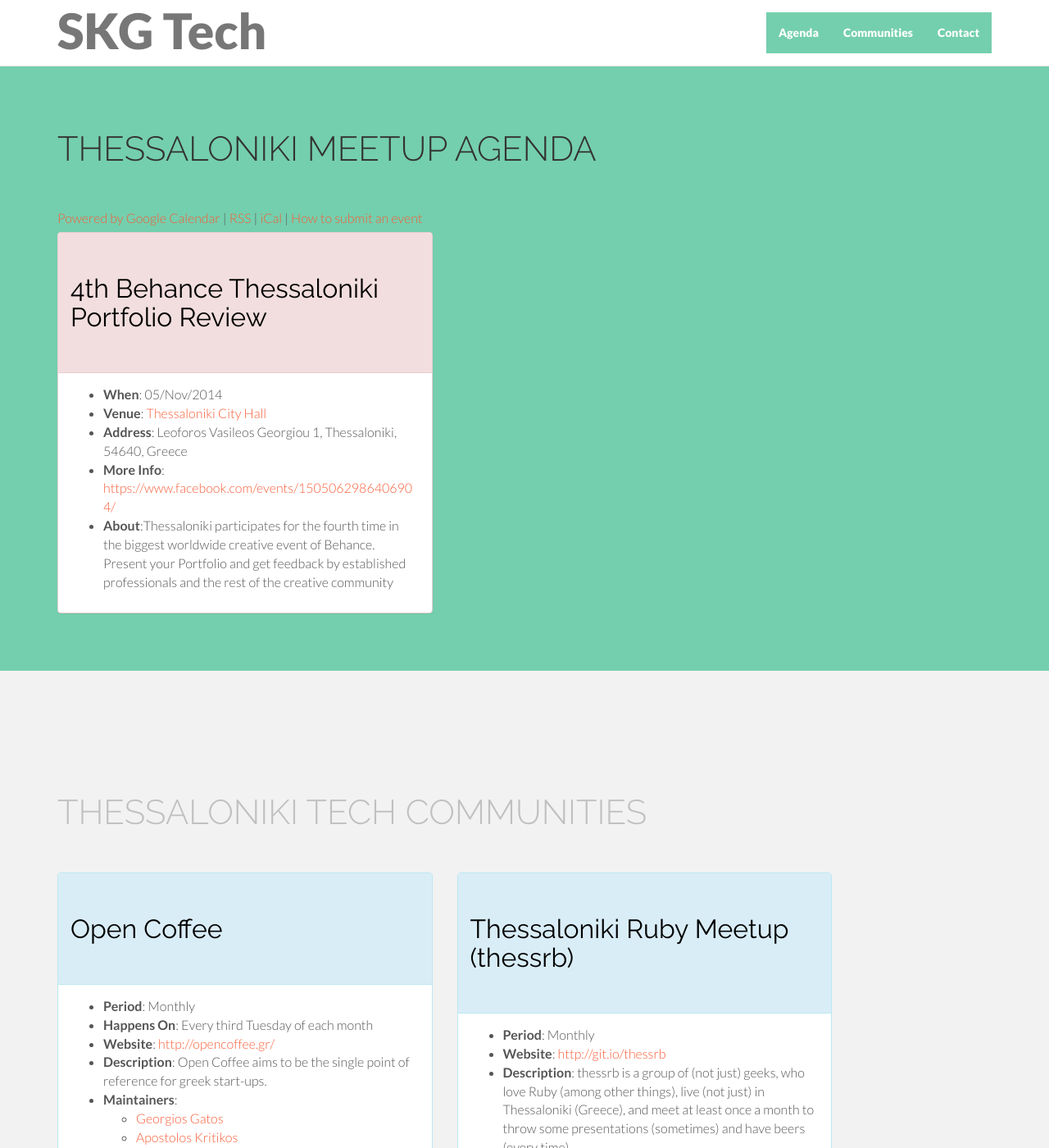
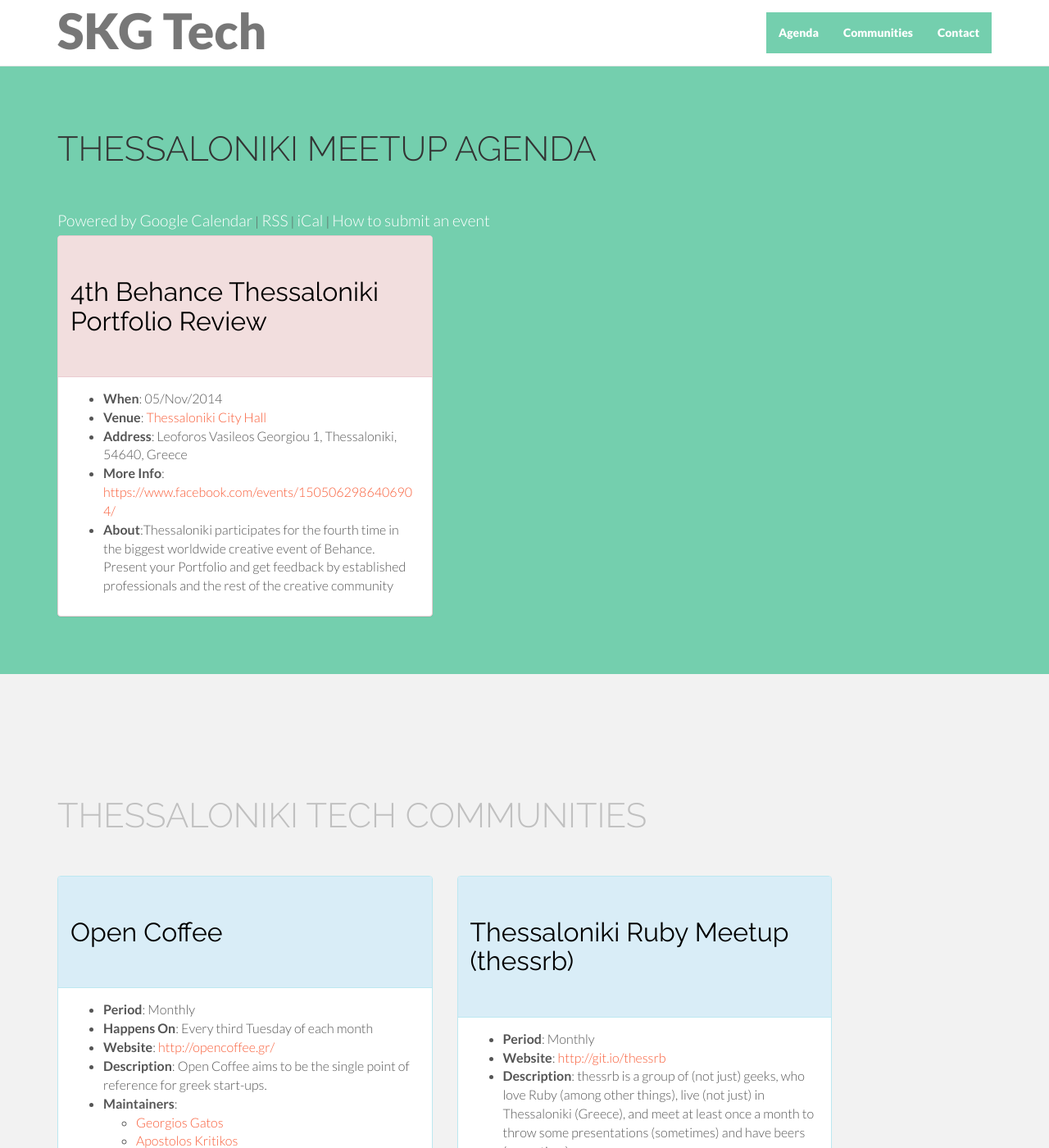
Before and after one commit to skgtech/skgtech.github.io, a Jekyll site: the page built from index.html, in a window 1280 px wide and 1400 px high, scrolled down 616 px. Shown: the whole window at 82% size. Built offline with Jekyll 4.4.1, drawn with Linux system fonts in a browser that asks for light colours; nearby versions of some CDN libraries; Markdown is read by kramdown in place of the engine named in the settings; comment, search, counter and statistics services are not loaded.

Commit message:
Change link color for .calendar-link links
The color contrast was not so proper (green + red). Links should be better white color and larger.

```diff
--- a/assets/css/main.css
+++ b/assets/css/main.css
@@ -79,6 +79,11 @@ a:after {
     -ms-transition: color 0.1s ease-in, background 0.1s ease-in;
     -o-transition: color 0.1s ease-in, background 0.1s ease-in;
     transition: color 0.1s ease-in, background 0.1s ease-in;
+}
+
+.calendar-link a {
+    color: #FFF;
+    font-size: larger;
 }
 
 /* Bootstrap Modifications */
```
